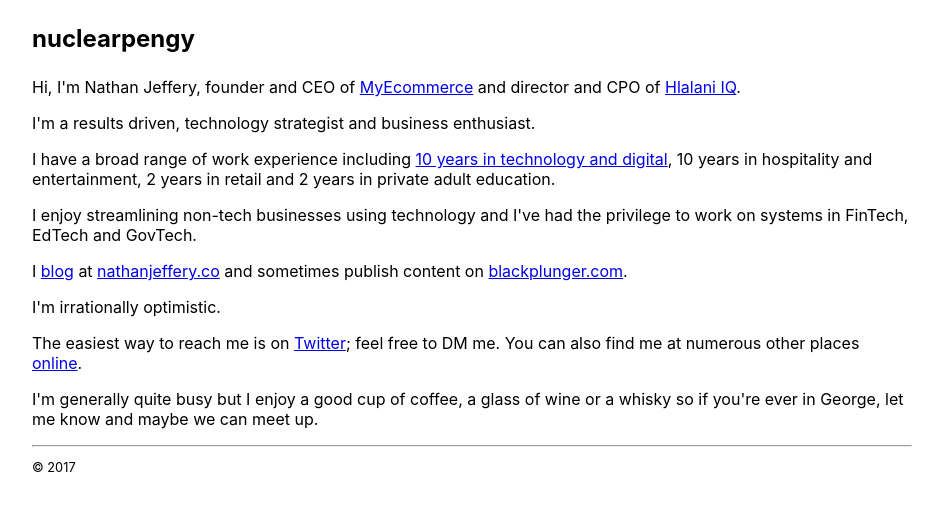
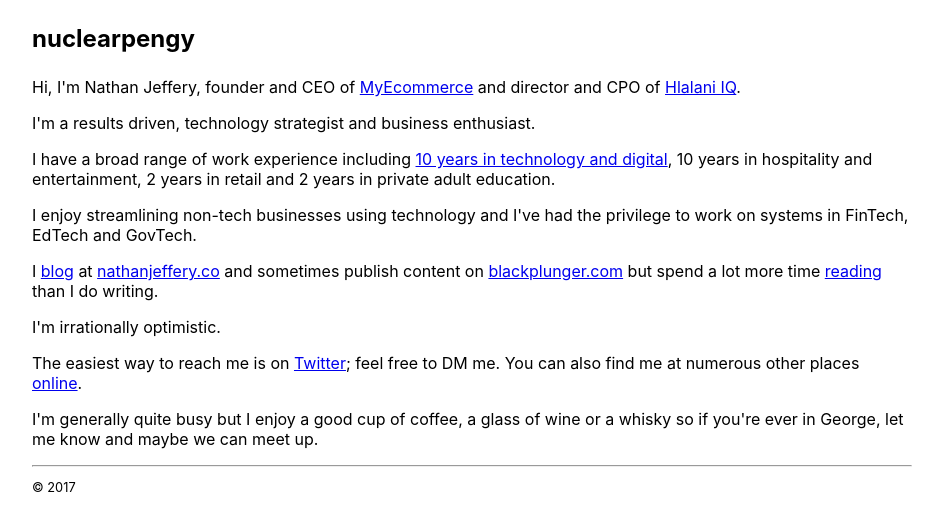
Before and after one commit to nuclearpengy/nuclearpengy.github.io, a Jekyll site: the page built from index.md, in a window 1280 px wide. Shown: the top 531 px of the page, without its empty margins (168-1111 px from the left). Built offline with Jekyll 4.4.1, drawn with Linux system fonts in a browser that asks for light colours.

Commit message:
Update index.md

```diff
--- a/index.md
+++ b/index.md
@@ -9,7 +9,7 @@ description: Technology strategist, business enthusiast, coffee aficionado and r
 <p>I'm a results driven, technology strategist and business enthusiast.</p>
 <p>I have a broad range of work experience including <a href="https://nathanjeffery.co/2014/10/12/ten-years-on-the-web/" target="_blank">10 years in technology and digital</a>, 10 years in hospitality and entertainment, 2 years in retail and 2 years in private adult education.</p>
 <p>I enjoy streamlining non-tech businesses using technology and I've had the privilege to work on systems in FinTech, EdTech and GovTech.</p>
-<p>I <a href="{{site.baseurl}}/blog/">blog</a> at <a href="https://nathanjeffery.co">nathanjeffery.co</a> and sometimes publish content on <a href="https://blackplunger.com/author/nathan">blackplunger.com</a>.</p>
+<p>I <a href="{{site.baseurl}}/writing/">blog</a> at <a href="https://nathanjeffery.co">nathanjeffery.co</a> and sometimes publish content on <a href="https://blackplunger.com/author/nathan">blackplunger.com</a> but spend a lot more time <a href="{{site.baseurl}}/reading/">reading</a> than I do writing.</p>
 <p>I'm irrationally optimistic.</p>
 <p>The easiest way to reach me is on <a href="https://twitter.com/nuclearpengy" target="_blank">Twitter</a>; feel free to DM me. You can also find me at numerous other places <a href="{{site.baseurl}}/links/">online</a>.</p>
 <p>I'm generally quite busy but I enjoy a good cup of coffee, a glass of wine or a whisky so if you're ever in George, let me know and maybe we can meet up.</p>
```
